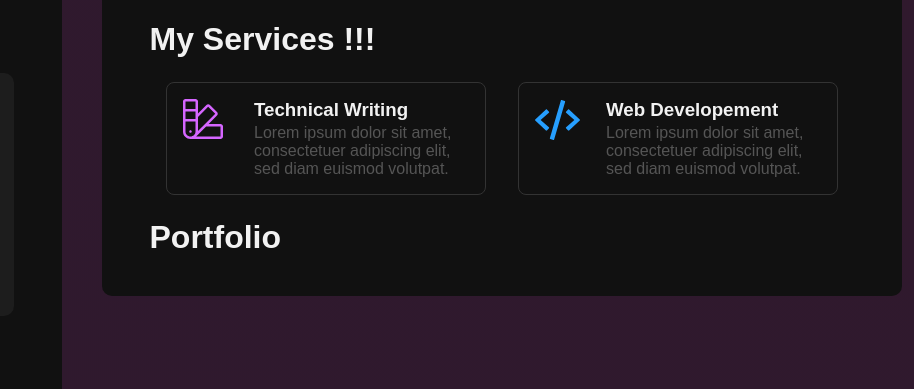
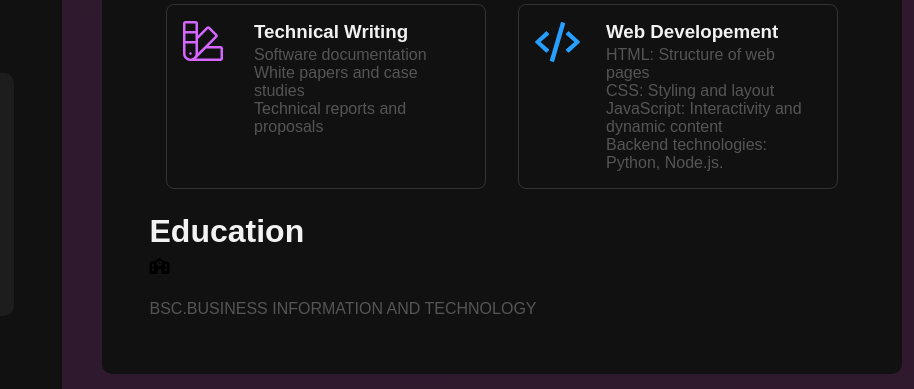
Before and after one commit to Martinxmaina/portfolio, a plain HTML site: page index.html in a window 1280 px wide. Shown: the part 427-816 px from the top of the page, 366-1280 px from the left. Drawn offline with Linux system fonts and the light colour scheme.

Commit message:
Update index.html

```diff
--- a/index.html
+++ b/index.html
@@ -60,8 +60,12 @@
                  </div>
 
             </div>
-               <button class="download-btn"> <i class="fa fa-download"></i> Download CV</button>
+               <a href="Martin Maina resume_10.pdf_2 2.pdf" download></a>
+                  <button class="download-btn"> <i class="fa fa-download"></i> Download CV</button>
+               </a>
             </div>
+
+
        </div>
 
        <!----about section ----->
@@ -85,7 +89,9 @@
                  </div>
                  <div class="desc">
                     <h3>Technical Writing</h3>
-                    <p>Lorem ipsum dolor sit amet, consectetuer adipiscing elit, sed diam euismod volutpat.</p>
+                    <p>Software documentation <br>
+                     White papers and case studies <br>
+                     Technical reports and proposals</p>
                  </div>
              </div>
 
@@ -95,11 +101,23 @@
                 </div>
                 <div class="desc">
                    <h3>Web Developement</h3>
-                   <p>Lorem ipsum dolor sit amet, consectetuer adipiscing elit, sed diam euismod volutpat.</p>
+                   <p>HTML: Structure of web pages <br>
+                     CSS: Styling and layout <br>
+                     JavaScript: Interactivity and dynamic content <br>
+                     Backend technologies: Python, Node.js.</p>
                 </div>
             </div>
           </div>
-          <h2>Portfolio</h2>
+          <h2>Education</h2>
+            <div id="Education">
+               <i class="fa-solid fa-school"></i>
+
+               <p>
+                  BSC.BUSINESS INFORMATION AND TECHNOLOGY
+               </p>
+
+            </div>
+
 
        </div>
    </div>
```
